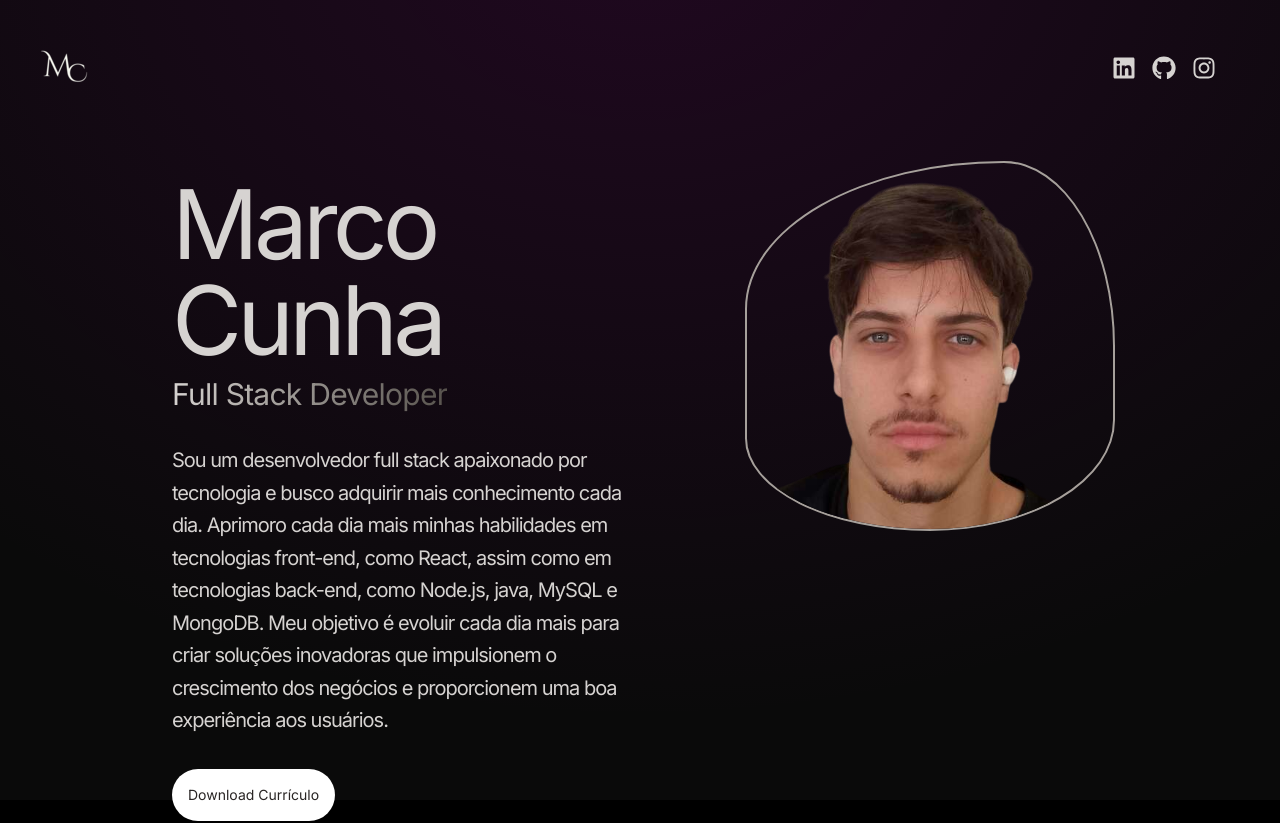
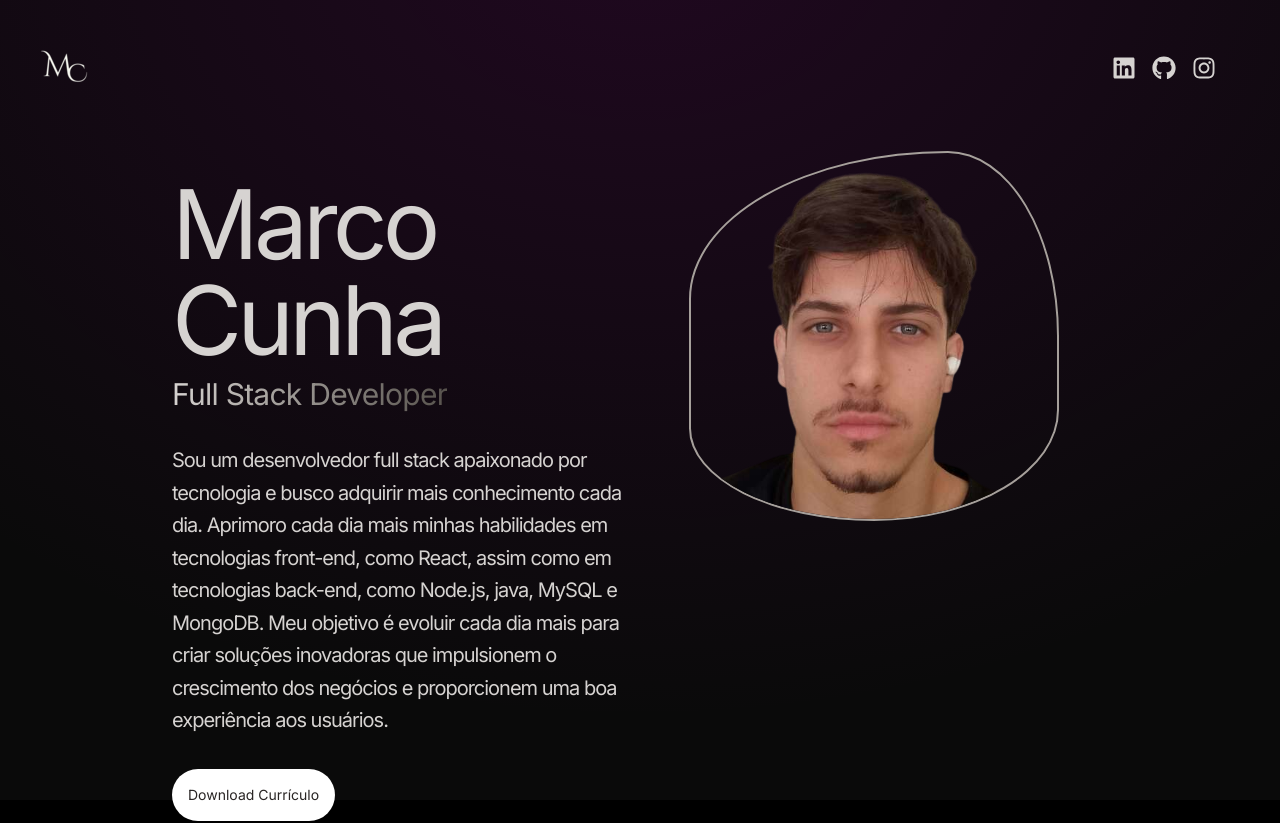
Before and after one commit to MarcoVCunha/my-portfolio, a React (Vite) app: page / in a window 1280 px wide. Shown: the top 823 px of the page. Built offline with nearby package versions, Linux system fonts and the light colour scheme.

Commit message:
final update

```diff
--- a/src/components/Hero.jsx
+++ b/src/components/Hero.jsx
@@ -30,12 +30,12 @@ const Hero = () => {
     <div className="pb-4 lg:mb-36">
       <div className="flex flex-wrap lg:flex-row-reverse lg:px-35 ">
         <div className="w-full lg:w-1/2">
-          <div className="relative w-[420px] h-[420px] flex items-center justify-center group lg:ml-20">
+          <div className="relative w-full max-w-[320px] sm:max-w-[360px] md:max-w-[400px] lg:w-[420px] h-auto aspect-square flex items-center justify-center group mx-auto">
             <div className="w-[370px] h-[370px] rounded-3xl relative overflow-hidden ">
               <img
                 src={profilePic}
                 alt="Marco Vinicius Cunha"
-                className="absolute inset-0 z-0 animate-wave-border border-2 border-stone-400 bg-transparent"
+                className="absolute inset-0 z-0 animate-wave-border border-2 border-stone-400 bg-transparent w-full h-full object-cover"
                 height={400}
                 width={400}
               />
```
